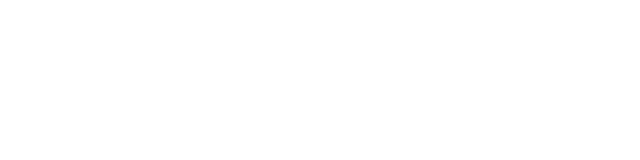
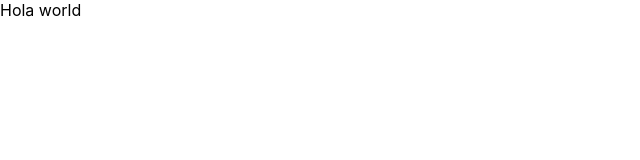
Before and after one commit to Sebastrole/hackathon_front, a React (Create React App) app: page /consumerForm in a window 1280 px wide. Shown: the top 160 px of the page, without its empty margins (0-640 px from the left). Built offline with nearby package versions, Linux system fonts and the light colour scheme.

Commit message:
second commit

```diff
--- a/src/App.js
+++ b/src/App.js
@@ -1,5 +1,6 @@
 import logo from './logo.svg';
 import './App.css';
+import ConsumerForm from './components/consumerForm/consumerForm';
 import {
   BrowserRouter as Router,
   Switch,
@@ -13,7 +14,8 @@
     <BrowserRouter>
     <Switch>
           <Route path="/consumerForm">
-
+            <ConsumerForm>
+            </ConsumerForm>
           </Route>
           <Route path="/users">
           </Route>
--- a/src/components/consumerForm/consumerForm.js
+++ b/src/components/consumerForm/consumerForm.js
@@ -0,0 +1,9 @@
+function consumerForm() {
+  return (
+    <div>
+        Hola world
+    </div>
+  );
+}
+
+export default consumerForm;
```
